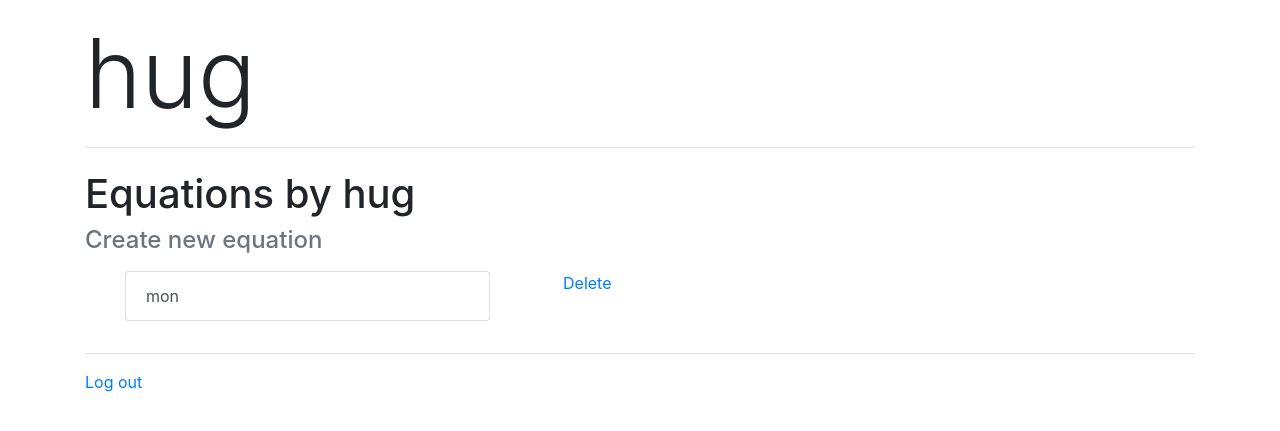
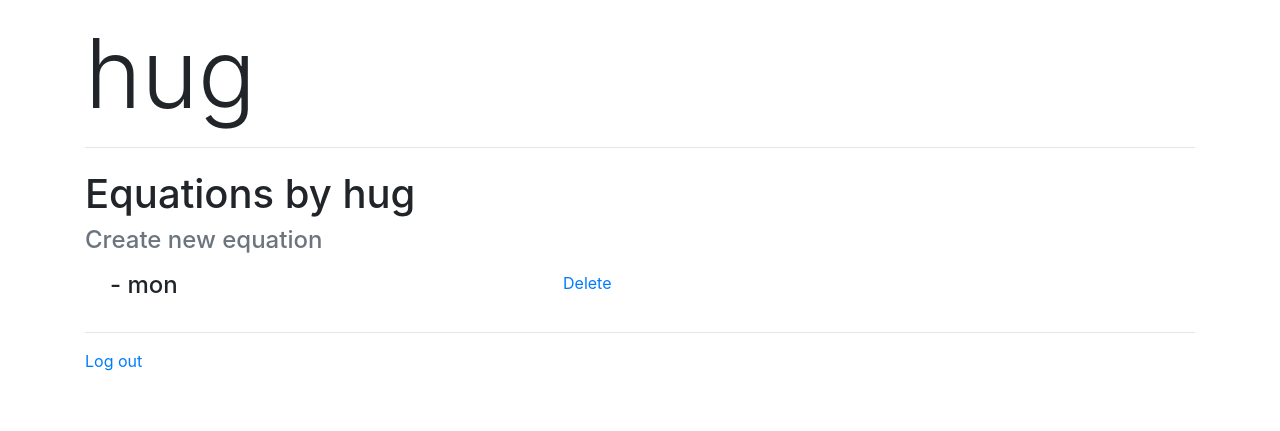
Before and after one commit to c-grattan/set09103-cw, a Flask app: a page that uses templates/account.html in a window 1280 px wide. Shown: the part 48-479 px from the top of the page. Run offline with Flask 2, Linux system fonts and the light colour scheme; a user stored in the database is signed in; data comes from the database, SQL or seed files in the repository; both versions use the stored data as it was after the commit; some libraries are stand-ins or nearby versions.

Commit message:
Update account management

```diff
--- a/templates/account.html
+++ b/templates/account.html
@@ -21,10 +21,15 @@
 		{% if user[1] == session.name %}
 		<a class="text-muted" href="/create/"><h4>Create new equation</h4></a>
 		{% endif %}
-		<li class="list-group" style="width:75%; margin-top: 3%;">
+		<li class="list-group list-group-flush" style="width:75%; margin-top: 3%;">
 			{% for equation in equations %}
-			<ul><a href="/equations/{{ equation[0] }}" class="list-group-item list-group-item-action" onmouseover="changeText('{{ equation[2] }}')">{{ equation[1] }}</a></ul>
-			<a href="/delete/{{ equation[0] }}" style="position: absolute; right: 5%;">Delete</a>
+			<div class="row">
+				<ul><a href="/equations/{{ equation[0] }}" class="a h4" onmouseover="changeText('{{ equation[2] }}')">- {{ equation[1] }}</a></ul>
+
+				{% if user[1] == session.name %}
+				<a href="/delete/{{ equation[0] }}" style="position: absolute; right: 5%;">Delete</a>
+				{% endif %}
+			</div>
 			{% endfor %}
 		</li>
 	</div>
```
Also changed, not shown: var/database.db.
